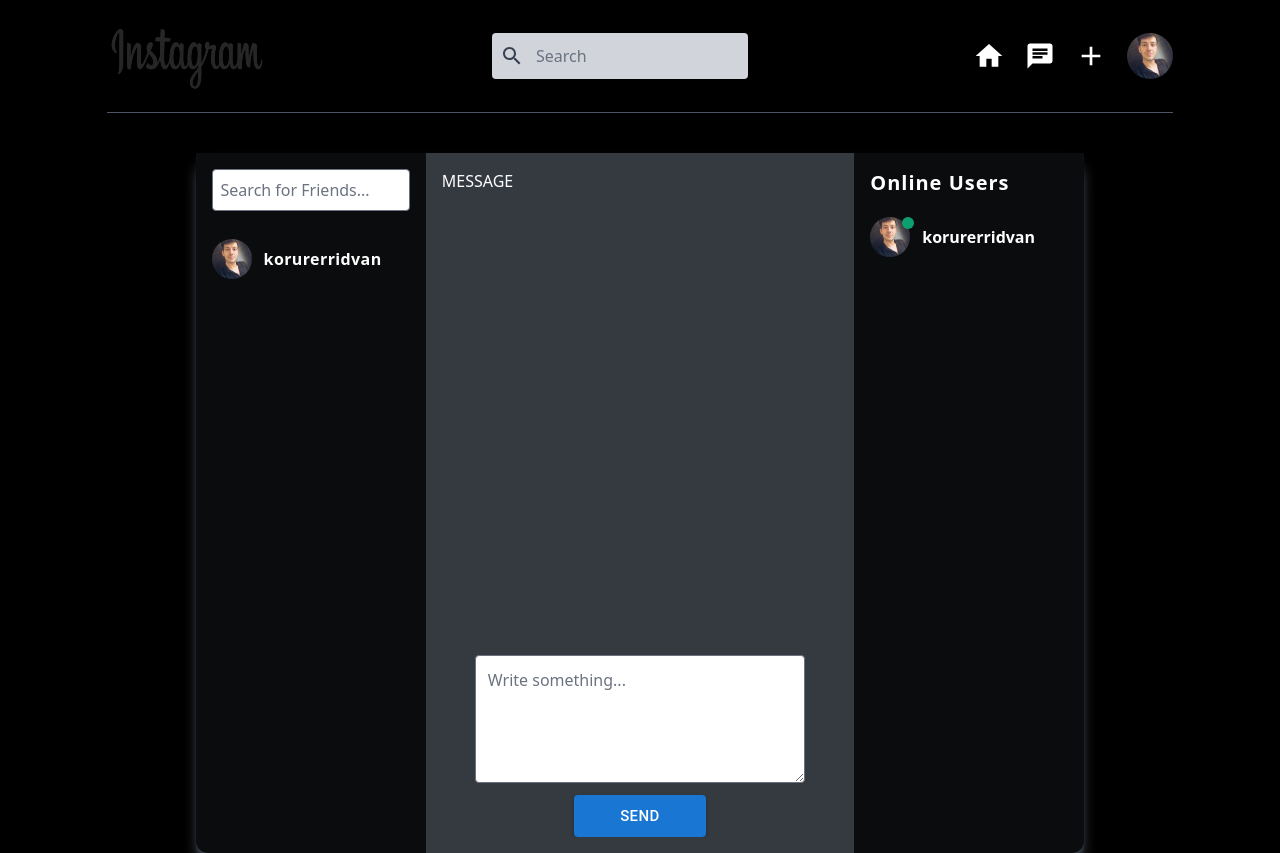
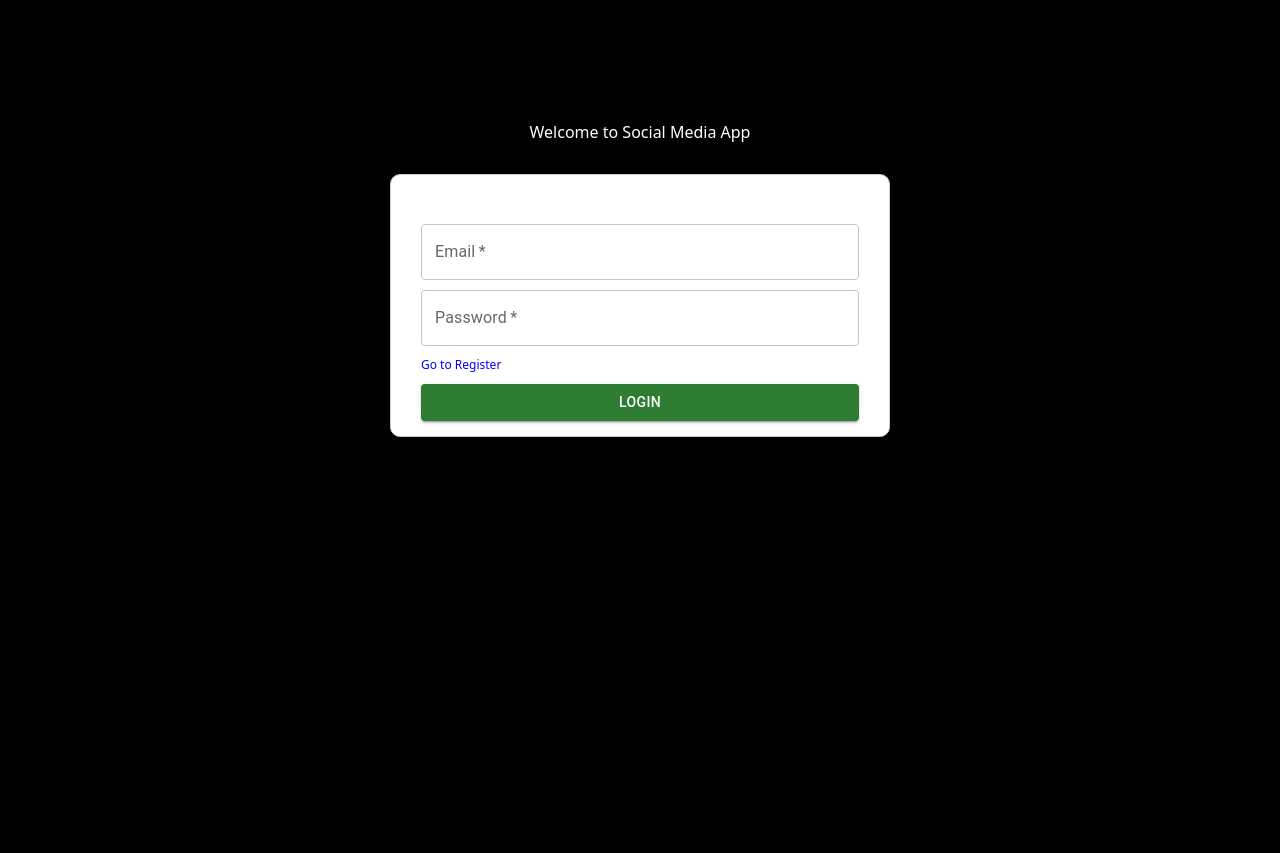
Before and after one commit to MRidvanKorurer/Instagram, a React (Vite) app in the folder client/: page /messengar in a window 1280 px wide. Built offline with nearby package versions, Linux system fonts and the light colour scheme.

Commit message:
duyarlı header tamamlandı

```diff
--- a/client/package.json
+++ b/client/package.json
@@ -19,7 +19,8 @@
     "react": "^18.2.0",
     "react-dom": "^18.2.0",
     "react-redux": "^9.1.2",
-    "react-router-dom": "^6.23.1"
+    "react-router-dom": "^6.23.1",
+    "react-toastify": "^10.0.5"
   },
   "devDependencies": {
     "@types/react": "^18.2.66",
--- a/client/src/App.tsx
+++ b/client/src/App.tsx
@@ -6,16 +6,32 @@ import ProfilePage from "./pages/ProfilePage";
 import MessengarPage from "./pages/MessengarPage";
 import { RegisterPage } from "./pages/register/RegisterPage";
 import { LoginPage } from "./pages/login/LoginPage";
+import 'react-toastify/dist/ReactToastify.css';
+import { useAppDispatch, useAppSelector } from "./redux/hooks";
+import { useEffect } from "react";
+import { isAuthStatus } from "./redux/slices/authSlice";
+import { ToastContainer } from 'react-toastify';
+
+
 
 function App() {
+
+  const {isAuth} = useAppSelector(state => state.auth);
+  const dispatch = useAppDispatch();
+
+  useEffect(() => {
+    dispatch(isAuthStatus());
+}, [dispatch])
+
   return (
     <>
       <BrowserRouter>
         <MainLayout>
+          <ToastContainer />
           <Routes>
-            <Route path="/" element={<HomePage />}/>
-            <Route path="/profile/:username" element={<ProfilePage />}/>
-            <Route path="/messengar" element={<MessengarPage />}/>
+            <Route path="/" element={isAuth ? <HomePage /> : <LoginPage />}/>
+            <Route path="/profile/:username" element={isAuth ? <ProfilePage /> : <LoginPage />}/>
+            <Route path="/messengar" element={isAuth ? <MessengarPage /> : <LoginPage />}/>
             <Route path="/register" element={<RegisterPage />}/>
             <Route path="/login" element={<LoginPage />}/>
           </Routes>
--- a/client/src/components/Header/Logo.tsx
+++ b/client/src/components/Header/Logo.tsx
@@ -1,12 +1,12 @@
 import React from 'react'
 import logo from "../../assets/logo.png";
-
+import {Link} from "react-router-dom";
 
 const Logo: React.FC = () => {
   return (
-    <a href="/">
+    <Link to={"/"}>
         <img className=' w-40 h-20' src={logo} alt="..." />
-    </a>
+    </Link>
   )
 }
 
--- /dev/null
+++ b/client/src/components/Loading.tsx
@@ -0,0 +1,20 @@
+import { CircularProgress } from '@mui/material'
+import React from 'react'
+
+
+interface IProps {
+    customClass: string
+}
+
+const Loading: React.FC<IProps> = ({customClass}) => {
+
+
+    // console.log(typeof(customClass),"customClass");
+  return (
+    <div className={customClass}>
+        <CircularProgress color="secondary" style={{width: 20, height: 20}}/>
+    </div>
+  )
+}
+
+export default Loading
--- a/client/src/layouts/Header.tsx
+++ b/client/src/layouts/Header.tsx
@@ -3,6 +3,7 @@ import Logo from '../components/Header/Logo';
 import Search from '../components/Header/Search';
 import Icons from '../components/Header/Icons';
 import Share from '../components/Share/Share';
+import 'react-toastify/dist/ReactToastify.css';
 
 const Header: React.FC = () => {
   return (
--- a/client/src/layouts/MainLayout.tsx
+++ b/client/src/layouts/MainLayout.tsx
@@ -1,14 +1,18 @@
 import React, { ReactNode } from 'react'
 import Header from './Header'
+import { useAppSelector } from '../redux/hooks';
 
 interface IProps {
     children: ReactNode
 }
 
 const MainLayout: React.FC<IProps> = ({children}) => {
+
+  const {isAuth} = useAppSelector(state => state.auth);
+
   return (
     <div className=' w-10/12 mx-auto text-white flex flex-col gap-10'>
-        <Header />
+        {isAuth && <Header />}
         {children}
     </div>
   )
--- a/client/src/pages/ProfilePage.tsx
+++ b/client/src/pages/ProfilePage.tsx
@@ -1,8 +1,12 @@
 import React from 'react'
 import ProfileHead from '../components/Profile/ProfileHead'
 import ProfileBody from '../components/Profile/ProfileBody'
+import { useAppSelector } from '../redux/hooks'
 
 const ProfilePage: React.FC = () => {
+  const {user} = useAppSelector(state => state.auth);
+
+  console.log(user,"user");
   return (
     <div className=' w-6/12 mx-auto'>
       <ProfileHead />
--- a/client/src/pages/login/LoginPage.tsx
+++ b/client/src/pages/login/LoginPage.tsx
@@ -1,13 +1,58 @@
 import { Button, TextField } from "@mui/material";
+import { useLoginMutation } from "../../redux/services/authApi";
+import {IUser} from "../../types/type";
+import { useState } from "react";
+import {toast} from "react-toastify";
+import { useNavigate } from "react-router-dom";
+import Loading from "../../components/Loading";
+import { useAppDispatch } from "../../redux/hooks";
+import { changeIsAuth, saveLocalStorage } from "../../redux/slices/authSlice";
+
 
 export const LoginPage = () => {
+  const [login, result] = useLoginMutation();
+
+  const [formData, setFormData] = useState<Pick <IUser, "email" | "password">>({
+    email: "",
+    password: ""
+  })
+
+  const navigate = useNavigate();
+  const dispatch = useAppDispatch();
+
+  const handleChange = (e: any) => {
+    setFormData((prev) => ({...prev, [e.target.name] : e.target.value}));
+  }
+
+
+  const handleSubmit = async (e: any) => {
+    e.preventDefault();
+
+    try {
+      await login(formData).unwrap()
+        .then((res) => {
+            toast.success(res.message);
+            navigate(`/`);
+            dispatch(saveLocalStorage(res.data));
+            dispatch(changeIsAuth(true));
+        })
+        .catch((err) => {
+          toast.error(err.data.message);
+          console.log(err,"asdasdas");
+
+        })
+    } catch (error) {
+        console.log(error);
+    }
+  }
+
   return (
     <div className="auth-page">
       <h1>Welcome to Social Media App</h1>
-      <form className="form">
+      <form className="form" onSubmit={handleSubmit}>
         <h2>Login</h2>
         <div className="form-input">
-          <TextField required type="email" label="Email" variant="outlined" />
+          <TextField required type="email" label="Email" variant="outlined" name="email" onChange={handleChange} />
         </div>
         <div className="form-input">
           <TextField
@@ -15,13 +60,15 @@ export const LoginPage = () => {
             type="password"
             label="Password"
             variant="outlined"
+            name="password"
+            onChange={handleChange}
           />
         </div>
         <a href="/register" className="auth-link">
           Go to Register
         </a>
         <Button type="submit" variant="contained" color="success">
-          Login
+          {result.isLoading ? <Loading customClass={"w-1/2 h-1/2 flex justify-center items-center  "}/> : "Login"}
         </Button>
       </form>
     </div>
--- a/client/src/pages/register/RegisterPage.tsx
+++ b/client/src/pages/register/RegisterPage.tsx
@@ -4,6 +4,9 @@ import { useState } from "react";
 import { IUser } from "../../types/type";
 import { useRegisterMutation } from "../../redux/services/authApi";
 import { useUploadMutation } from "../../redux/services/uploadFileApi";
+import {  toast } from 'react-toastify';
+import { useNavigate } from "react-router-dom";
+
 
 
 export const RegisterPage = () => {
@@ -19,6 +22,8 @@ export const RegisterPage = () => {
     profilePicture: null,
     bio: ""
   });
+
+  const navigate = useNavigate();
 
   const handleChange = (e: any) => {
     if (e.target.name === "profilePicture" && e.target.files) {
@@ -52,27 +57,29 @@ export const RegisterPage = () => {
 
         try {
           await register(user).unwrap()
-            .then((res) => {
-                console.log(res);
-            })
+            .then(async (res) => {
+                toast.success(res.message);
+
+                await upload(data).unwrap()
+                .then((res) => {
+                  console.log(res);
+                })
             .catch((err) => {
               console.log(err);
             })
-          await upload(data).unwrap()
-            .then((res) => {
-              console.log(res);
+
+            navigate("/login");
             })
             .catch((err) => {
-              console.log(err);
+              toast.error(err.data.message);
             })
+
         } catch (error) {
           console.log(error);
         }
       }
     }
   }
-
-
 
   return (
     <div className="auth-page">
--- a/client/src/redux/services/authApi.ts
+++ b/client/src/redux/services/authApi.ts
@@ -18,7 +18,18 @@ export const authApi = createApi({
     }),
 
 
+    login: builder.mutation<IUserRes, Pick<IUser, "email" | "password">>({
+      query: (formData) => {
+        return {
+            url: `/login`,
+            method: "POST",
+            body: formData
+        }
+      },
+    }),
+
+
   }),
 })
 
-export const { useRegisterMutation } = authApi;
+export const { useRegisterMutation, useLoginMutation } = authApi;
--- /dev/null
+++ b/client/src/redux/slices/authSlice.ts
@@ -0,0 +1,34 @@
+import {createSlice, PayloadAction} from "@reduxjs/toolkit";
+import { IUser } from "../../types/type";
+
+
+
+interface IInitialState {
+    isAuth: boolean
+}
+
+const initialState:IInitialState= {
+    isAuth: false
+}
+
+
+
+const authSlice = createSlice({
+    name: "authSlice",
+    initialState,
+    reducers: {
+        saveLocalStorage : (state, actions: PayloadAction<IUser>) => {
+            localStorage.setItem("user", JSON.stringify(actions.payload));
+        },
+        changeIsAuth: (state, actions: PayloadAction<boolean>) => {
+            state.isAuth = actions.payload;
+        },
+        isAuthStatus: (state) => {
+            localStorage.getItem("user") ? state.isAuth = true : state.isAuth = false;
+        }
+    }
+});
+
+
+export const {saveLocalStorage, changeIsAuth, isAuthStatus } = authSlice.actions;
+export const authReducer = authSlice.reducer;
--- a/client/src/redux/store.ts
+++ b/client/src/redux/store.ts
@@ -4,6 +4,7 @@ import { postApi } from './services/postApi'
 import { postModalReducer } from './slices/postModalSlice'
 import { authApi } from './services/authApi'
 import { uploadFileApi } from './services/uploadFileApi'
+import { authReducer } from './slices/authSlice'
 
 
 export const store = configureStore({
@@ -12,6 +13,7 @@ export const store = configureStore({
     [uploadFileApi.reducerPath]: uploadFileApi.reducer,
     [authApi.reducerPath]: authApi.reducer,
     postModal: postModalReducer,
+    auth: authReducer
   },
   middleware: (getDefaultMiddleware) =>
     getDefaultMiddleware().concat(postApi.middleware).concat(authApi.middleware).concat(uploadFileApi.middleware),
```
Also changed, not shown: 3 other files (tests, documents, lock files or other folders).
